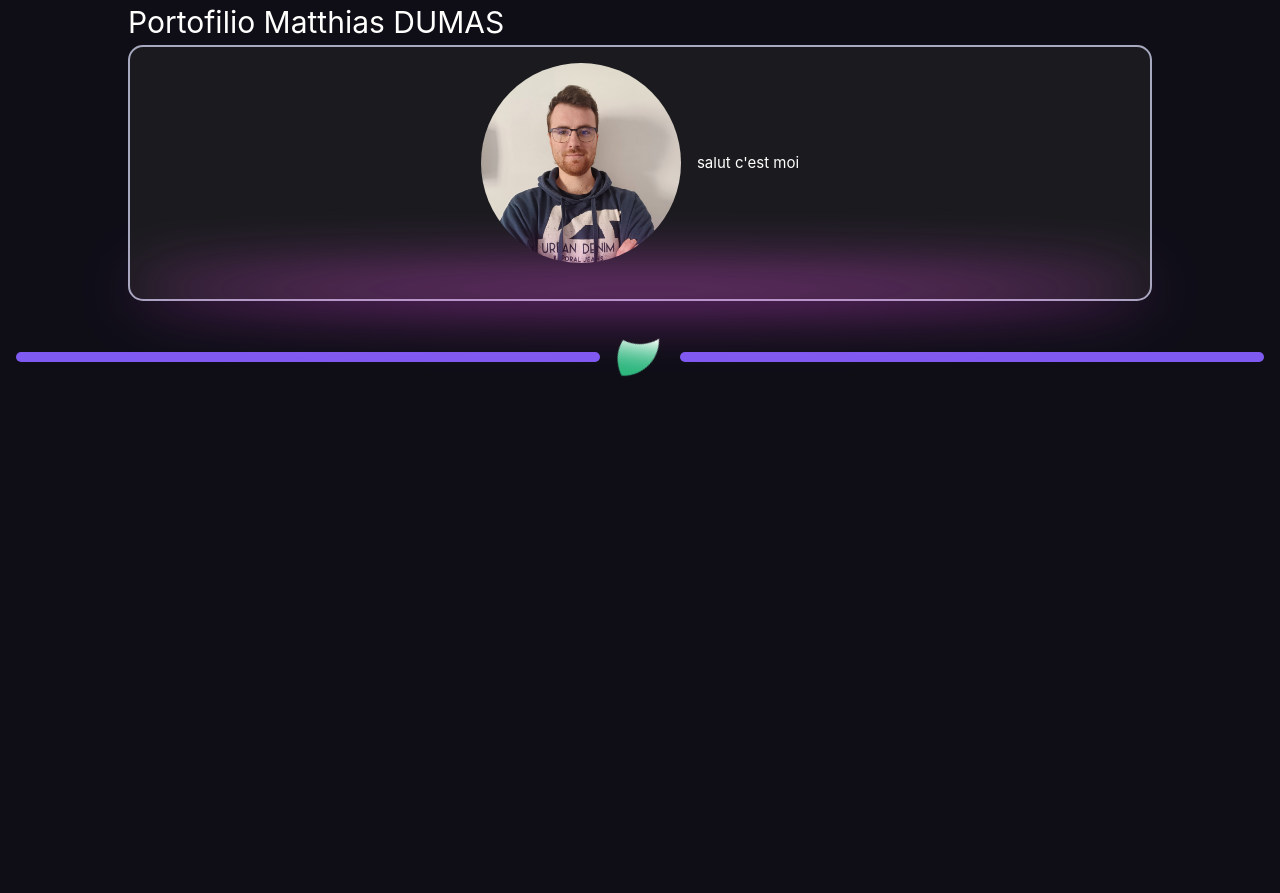
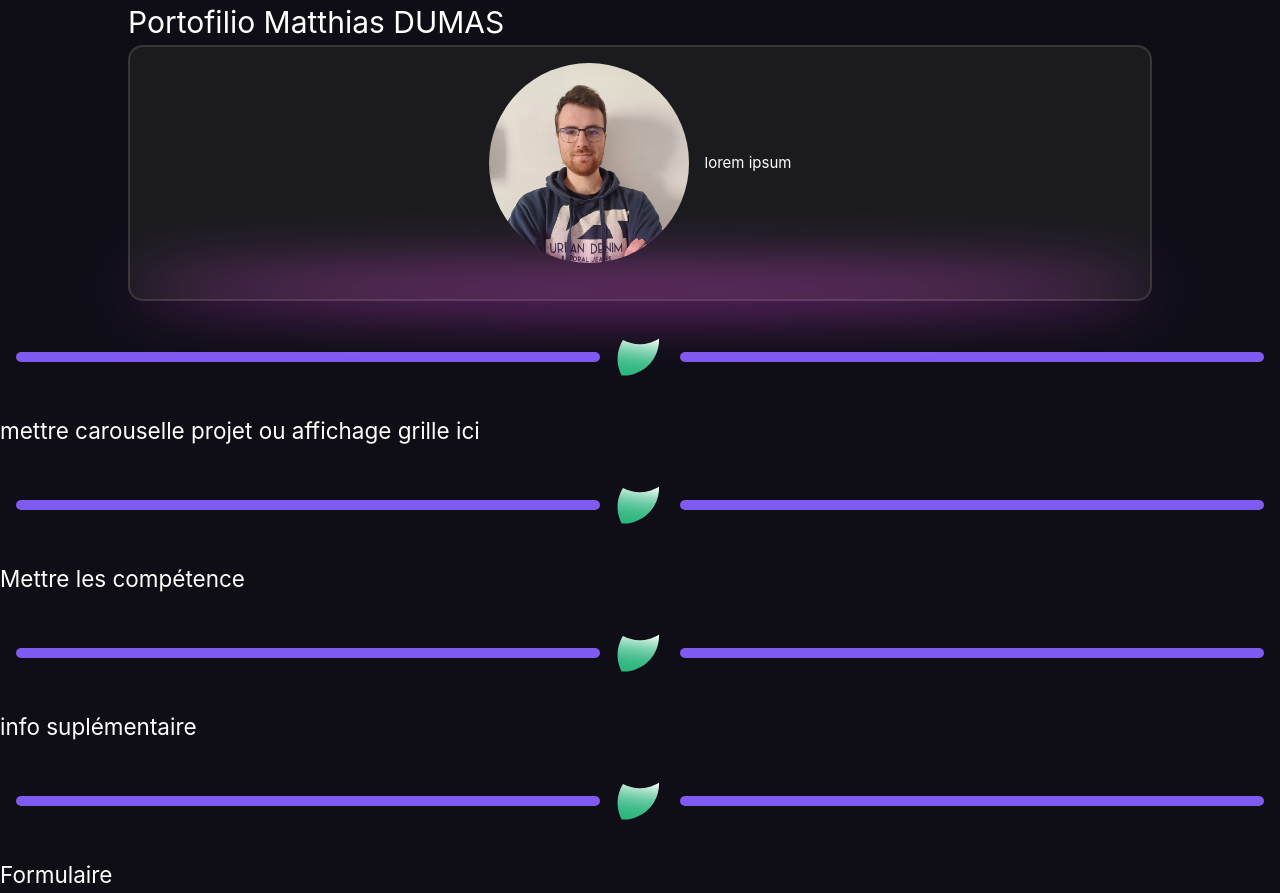
Before and after one commit to Matth-kaiton/portfolio, a Vue app: page / in a window 1280 px wide. Before the commit the page ends 800 px from the top, so only its background shows below. Built offline with nearby package versions, Linux system fonts and the light colour scheme.

Commit message:
repartition des sections

```diff
--- a/index.html
+++ b/index.html
@@ -4,7 +4,7 @@
     <meta charset="UTF-8">
     <link rel="icon" href="/favicon.ico">
     <meta name="viewport" content="width=device-width, initial-scale=1.0">
-    <title>Vite App</title>
+    <title>Matthias DUMAS</title>
   </head>
   <body>
     <div id="app"></div>
--- a/src/App.vue
+++ b/src/App.vue
@@ -1,17 +1,27 @@
 <script setup>
 import './assets/main.css'
 import Intro from './components/molecules/Intro.vue';
-import NavAncor from './components/molecules/NavAncor.vue';
+import Spliter from './components/molecules/Spliter.vue';
+
+var text = "lorem ipsum"
+
 </script>
 
 <template>
   <div class="wrapper">
     <header>
       <h1>Portofilio Matthias DUMAS</h1>
-      <Intro  content="salut c'est moi"/>
+      <Intro  :content=text />
     </header>
     <main>
-      <NavAncor/>
+      <Spliter/>
+      <h2>mettre carouselle projet ou affichage grille ici</h2>
+      <Spliter/>
+      <h2>Mettre les compétence</h2>
+      <Spliter/>
+      <h2>info suplémentaire</h2>
+      <Spliter/>
+      <h2>Formulaire</h2>
     </main>
   </div>
 </template>
--- a/src/assets/base.css
+++ b/src/assets/base.css
@@ -70,7 +70,7 @@
 
 body {
   min-height: 100vh;
-  color: var(--color-text);
+  color: var(--p-c-text-primary);
   background-color: var(--color-background);
   transition:
     color 0.5s,
--- a/src/components/molecules/Intro.vue
+++ b/src/components/molecules/Intro.vue
@@ -27,8 +27,7 @@ import ProfilePicture from '../atoms/ProfilePicture.vue';
   display: flex;
   flex-direction: column;
   align-items: center;
-  border: 2px solid;
-  border-color: var(--p-c-text-secondary);
+  border: 2px solid rgb(56, 54, 54);
   border-radius: 15px;
 }
 
```
Also changed, not shown: src/components/molecules/Spliter.vue (renamed from src/components/molecules/NavAncor.vue).
